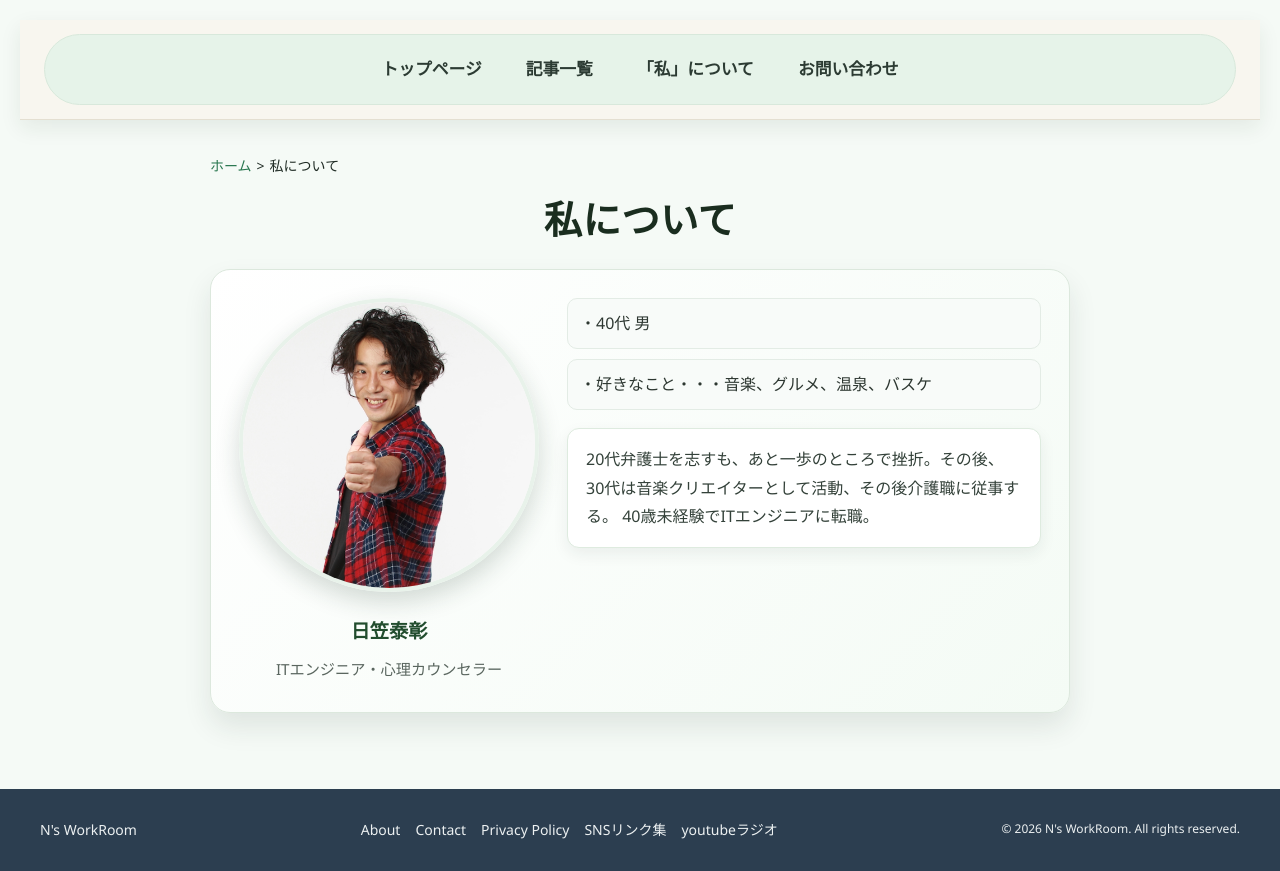
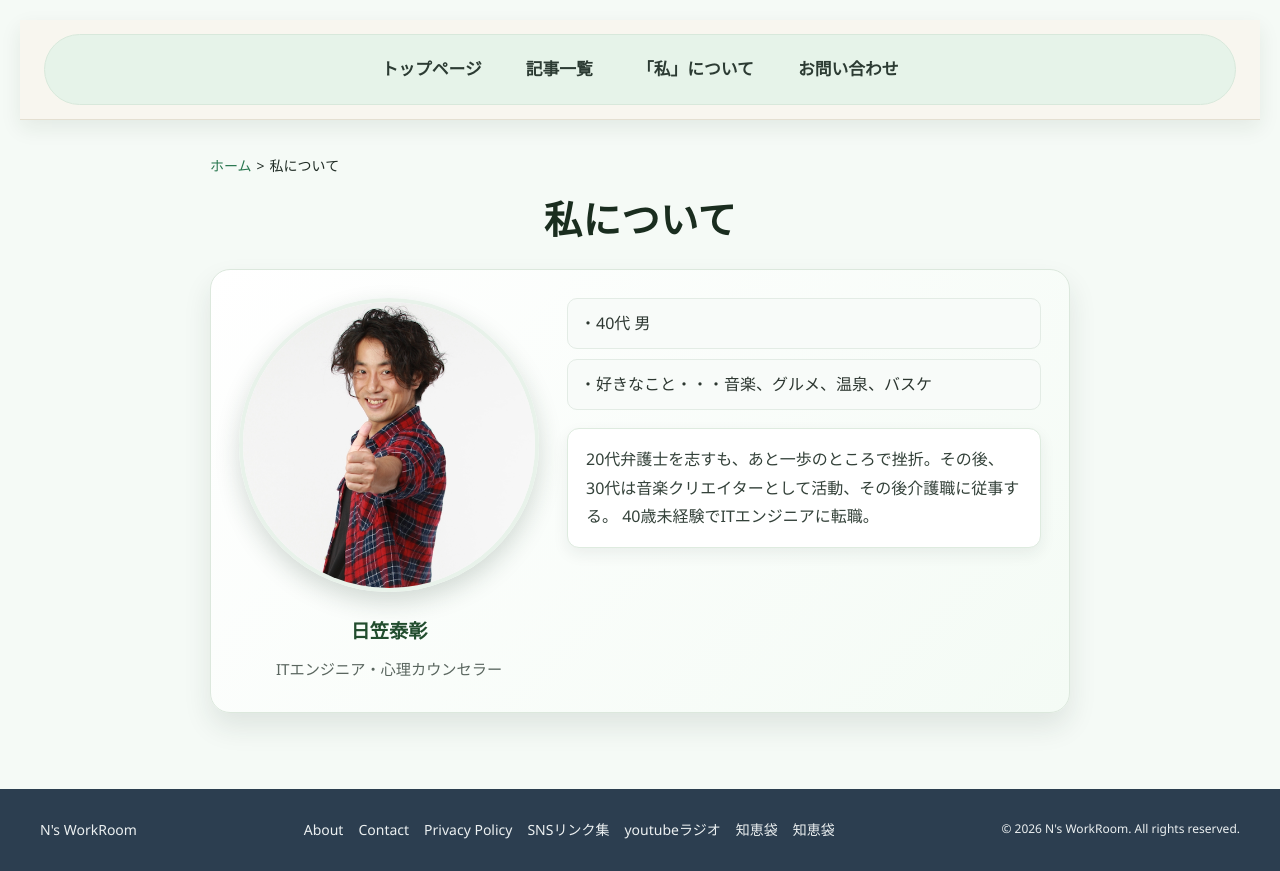
Before and after one commit to yasuhikasa/nshinri, a Next.js app: page /aboutme in a window 1280 px wide. Built offline with nearby package versions, Linux system fonts and the light colour scheme.

Commit message:
リンク修正

```diff
--- a/src/components/Footer.tsx
+++ b/src/components/Footer.tsx
@@ -22,6 +22,12 @@ const Footer = () => {
           <Link href="https://www.youtube.com/@yao7783" legacyBehavior>
             <a>youtubeラジオ</a>
           </Link>
+          <Link href="https://detail.chiebukuro.yahoo.co.jp/qa/question_detail/q13326521473" legacyBehavior>
+            <a>知恵袋</a>
+          </Link>
+          <Link href="https://detail.chiebukuro.yahoo.co.jp/qa/question_detail/q11326522851" legacyBehavior>
+            <a>知恵袋</a>
+          </Link>
         </div>
         <div className={styles.copyright}>
           <p>
```
